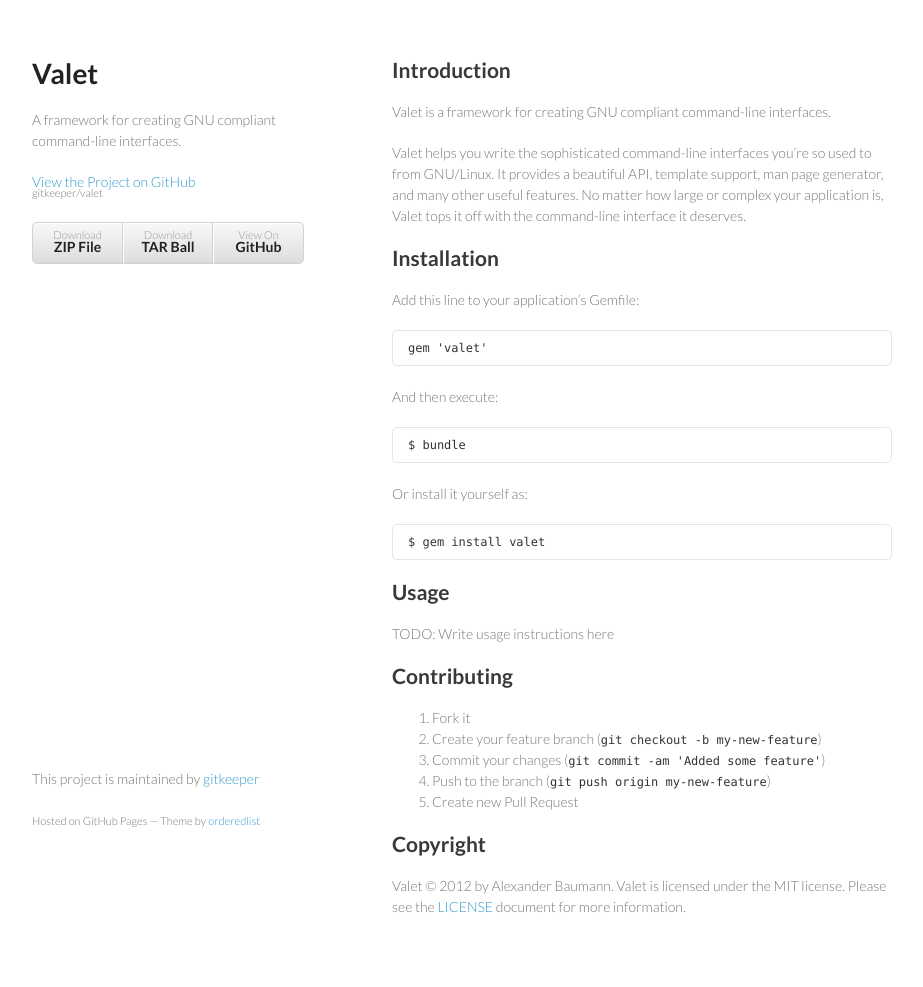
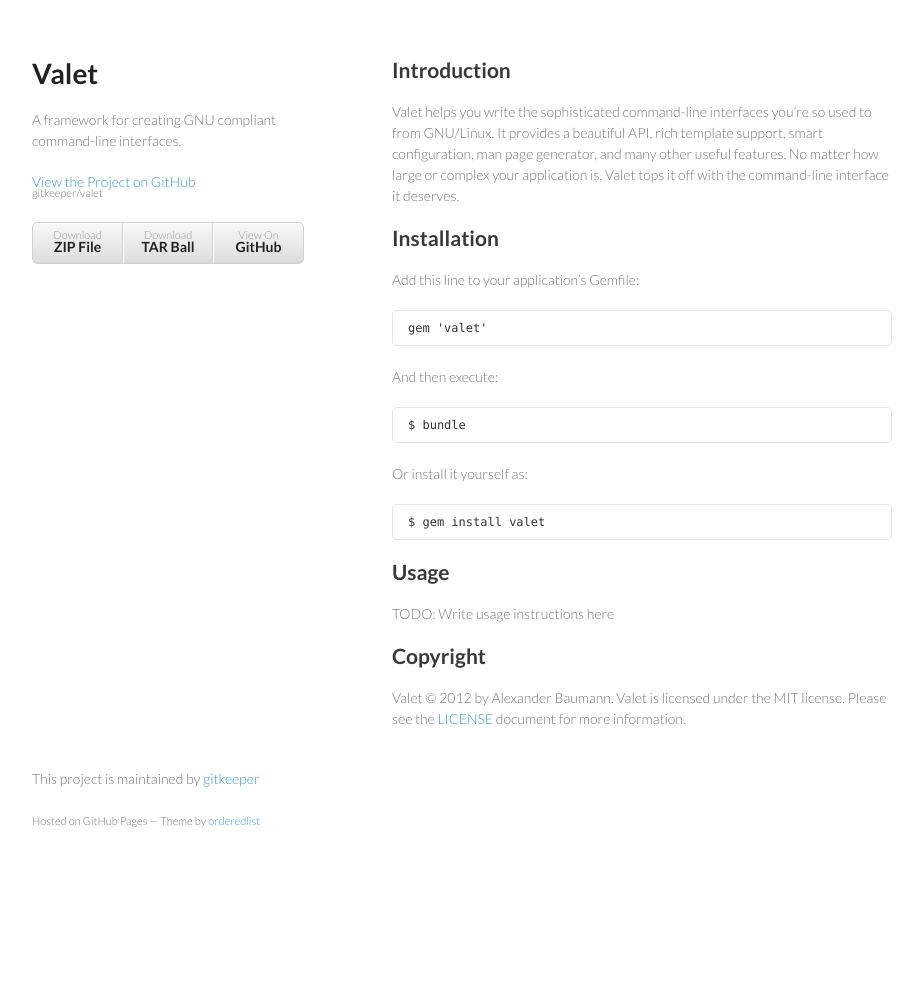
Before and after one commit to gitkeeper/valet, a Jekyll site: the page built from index.md, in a window 1280 px wide. Shown: the whole page, without its empty margins (178-1101 px from the left). Built offline with Jekyll 4.4.1, drawn with Linux system fonts in a browser that asks for light colours; Markdown is read by kramdown in place of the engine named in the settings; after the commit the page ends 900 px from its top, so only the background shows below that.

Commit message:
Updated Valet's documentation for v0.0.2
Removed the LICENSE file from the gh-branch and pointed all license links to
the license file in the master branch. Updated the README to better work
together with the README in the master branch.

```diff
--- a/_config.yml
+++ b/_config.yml
@@ -16,7 +16,7 @@ markdown:    rdiscount
 permalink:   date
 
 include:     []
-exclude:     [Gemfile, Gemfile.lock, LICENSE, README.md]
+exclude:     [Gemfile, Gemfile.lock, README.md]
 
 rdiscount:
   extensions: []
--- a/index.md
+++ b/index.md
@@ -5,12 +5,11 @@ layout: default
 
 ## Introduction
 
-Valet is a framework for creating GNU compliant command-line interfaces.
-
 Valet helps you write the sophisticated command-line interfaces you're so used
-to from GNU/Linux. It provides a beautiful API, template support, man page
-generator, and many other useful features. No matter how large or complex your
-application is, Valet tops it off with the command-line interface it deserves.
+to from GNU/Linux. It provides a beautiful API, rich template support, smart
+configuration, man page generator, and many other useful features. No matter how
+large or complex your application is, Valet tops it off with the command-line
+interface it deserves.
 
 ## Installation
 
@@ -30,15 +29,8 @@ Or install it yourself as:
 
 TODO: Write usage instructions here
 
-## Contributing
-
-1. Fork it
-2. Create your feature branch (`git checkout -b my-new-feature`)
-3. Commit your changes (`git commit -am 'Added some feature'`)
-4. Push to the branch (`git push origin my-new-feature`)
-5. Create new Pull Request
-
 ## Copyright
 
-Valet &copy; 2012 by Alexander Baumann. Valet is licensed under the
-MIT license. Please see the [LICENSE](LICENSE) document for more information.
+Valet &copy; 2012 by Alexander Baumann. Valet is licensed under the MIT license.
+Please see the [LICENSE](https://github.com/gitkeeper/valet/blob/master/LICENSE)
+document for more information.
```
Also changed, not shown: README.md, 1 other file.
